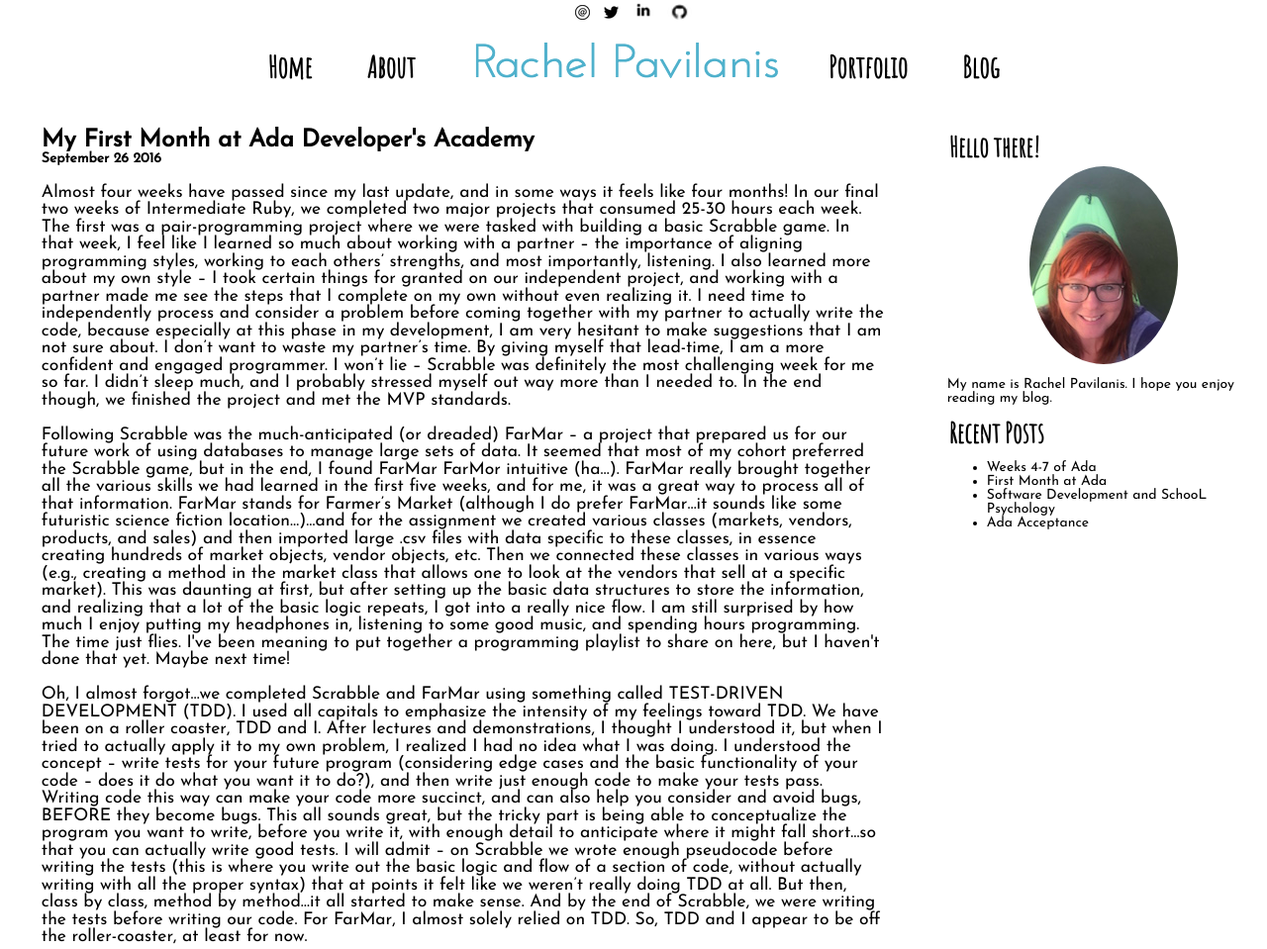
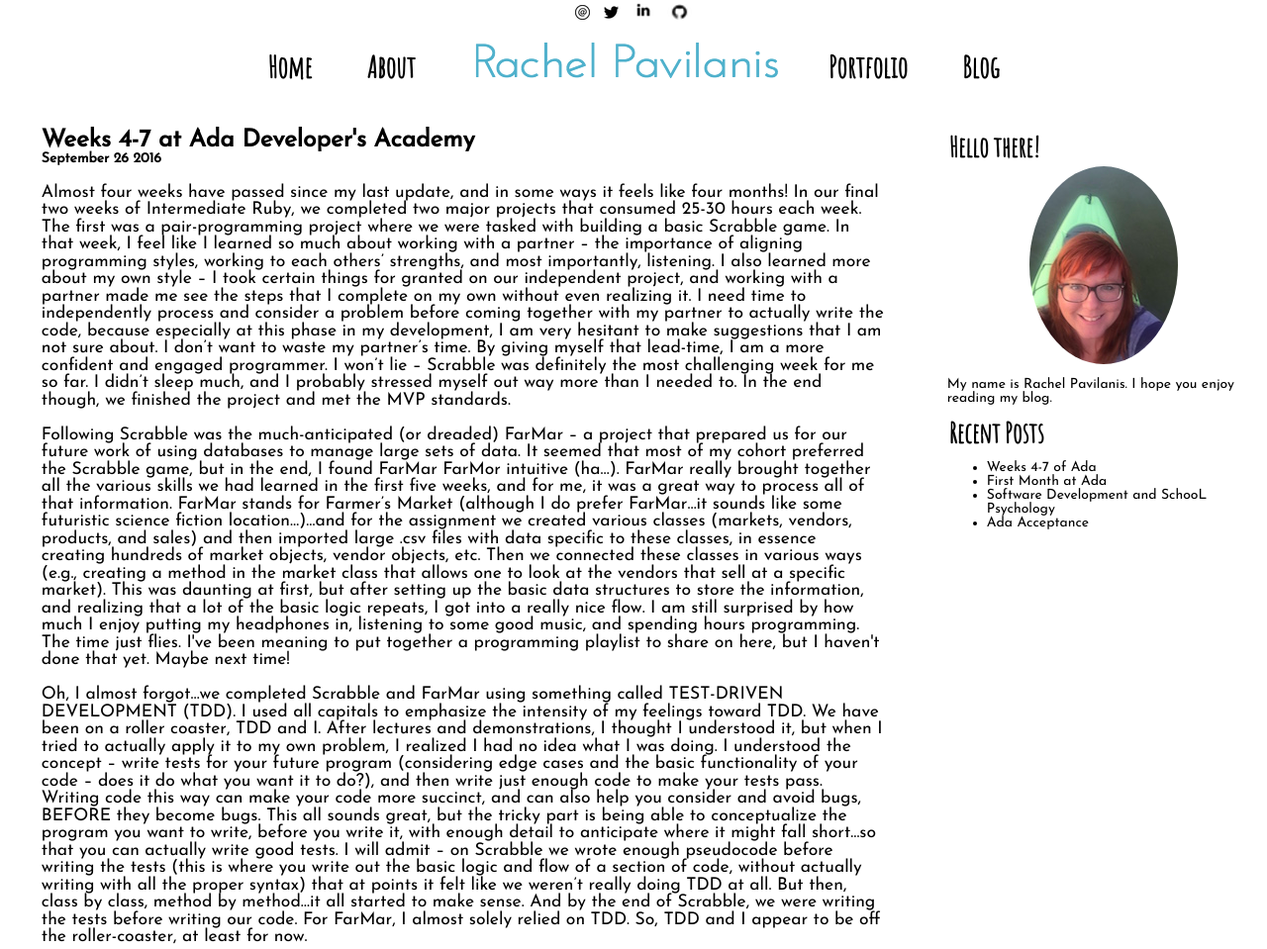
Before and after one commit to rpavilanis/rpavilanis.github.io, a plain HTML site: page content/blog.html in a window 1280 px wide. Shown: the top 959 px of the page at 99% size. Drawn offline with Linux system fonts and the light colour scheme; files that its build step writes are made by us from their sources.

Commit message:
changed title of blog

```diff
--- a/content/blog.html
+++ b/content/blog.html
@@ -45,7 +45,7 @@
     <div class="blog-format">
       <article>
         <a name="anchor2"></a>
-        <h3>My First Month at Ada Developer's Academy</h3>
+        <h3>Weeks 4-7 at Ada Developer's Academy</h3>
         <h4> <time datetime="2016-09-26T16:31:24+02:00">September 26 2016</time> </h4>
 
         <p>
```
Also changed, not shown: assets/images/IMG_4608.jpg (added), assets/images/IMG_4617.jpg (added), assets/images/IMG_4629.jpg (added).
